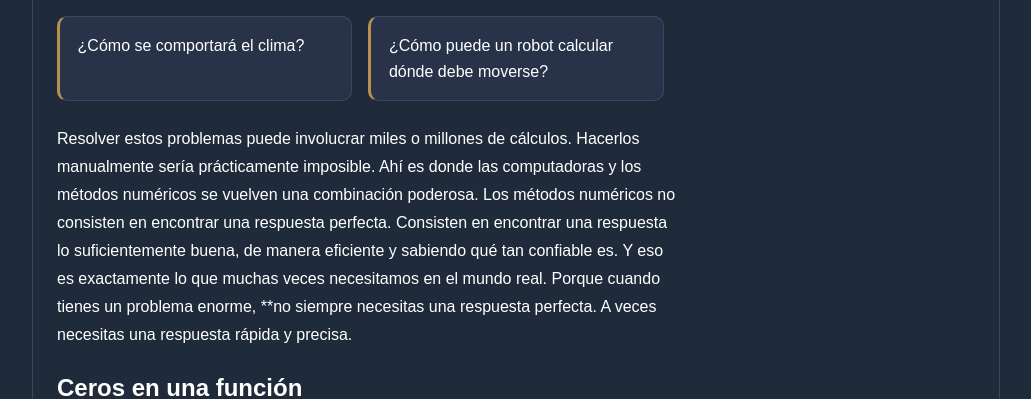
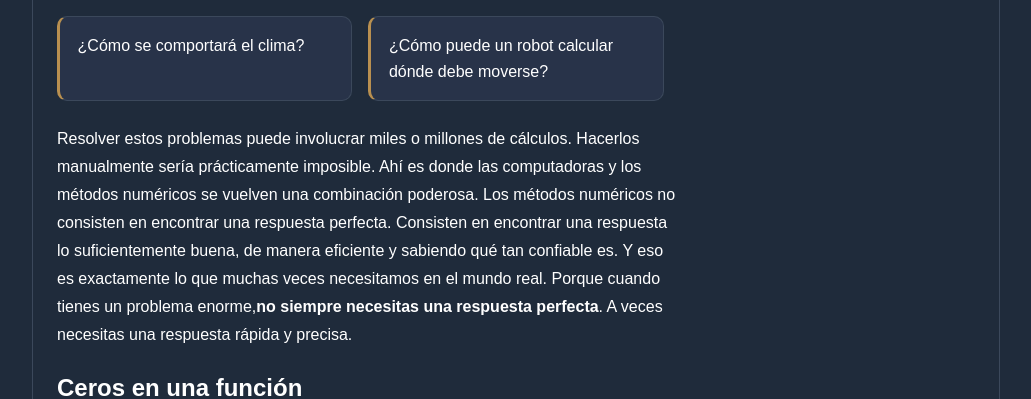
Before and after one commit to JosueGonzalezA/MetodosNumericosPage, a plain HTML site: page index.html in a window 1280 px wide. Shown: the part 1240-1639 px from the top of the page, without its empty margins (124-1155 px from the left). Drawn offline with Linux system fonts and the light colour scheme.

Commit message:
correcion enlace y detalle en parrafo

```diff
--- a/index.html
+++ b/index.html
@@ -7,7 +7,8 @@
     <meta property="og:description" content="Pagina de métodos numéricos que contiene apuntes, ejemplos y procedimientos explicados paso a paso para facilitar el aprendizaje de los estudiantes.">
     <meta property="og:image" content="/Imagenes/favicon.ico">
     <meta property="og:url" content="https://metodosnumericoscmmp.vercel.app/">
-<meta property="og:type" content="website">
+    <meta property="og:type" content="website">
+
     <title>Métodos Numéricos | Inicio</title>
     <link rel="stylesheet" href="../css/estilos.css">
     <link rel="stylesheet" href="../css/boton-arriba.css">
@@ -77,7 +78,7 @@
        Los métodos numéricos no consisten en encontrar una respuesta perfecta. Consisten en encontrar
        una respuesta lo suficientemente buena, de manera eficiente y sabiendo qué tan confiable es.
        Y eso es exactamente lo que muchas veces necesitamos en el mundo real.
-       Porque cuando tienes un problema enorme, **no siempre necesitas una respuesta perfecta.
+       Porque cuando tienes un problema enorme,<strong>no siempre necesitas una respuesta perfecta</strong>.
        A veces necesitas una respuesta rápida y precisa.
     </p>
 
```
